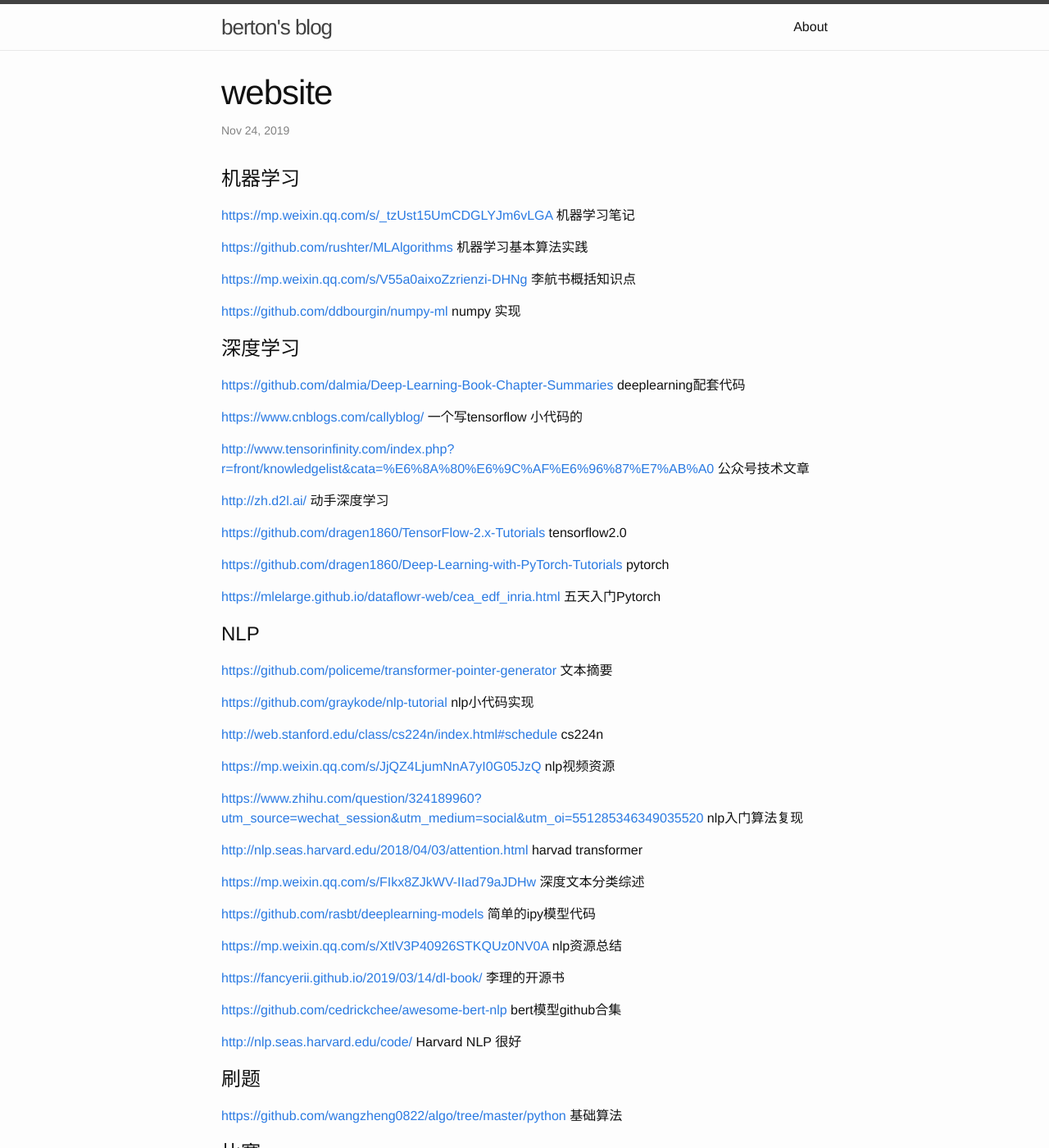
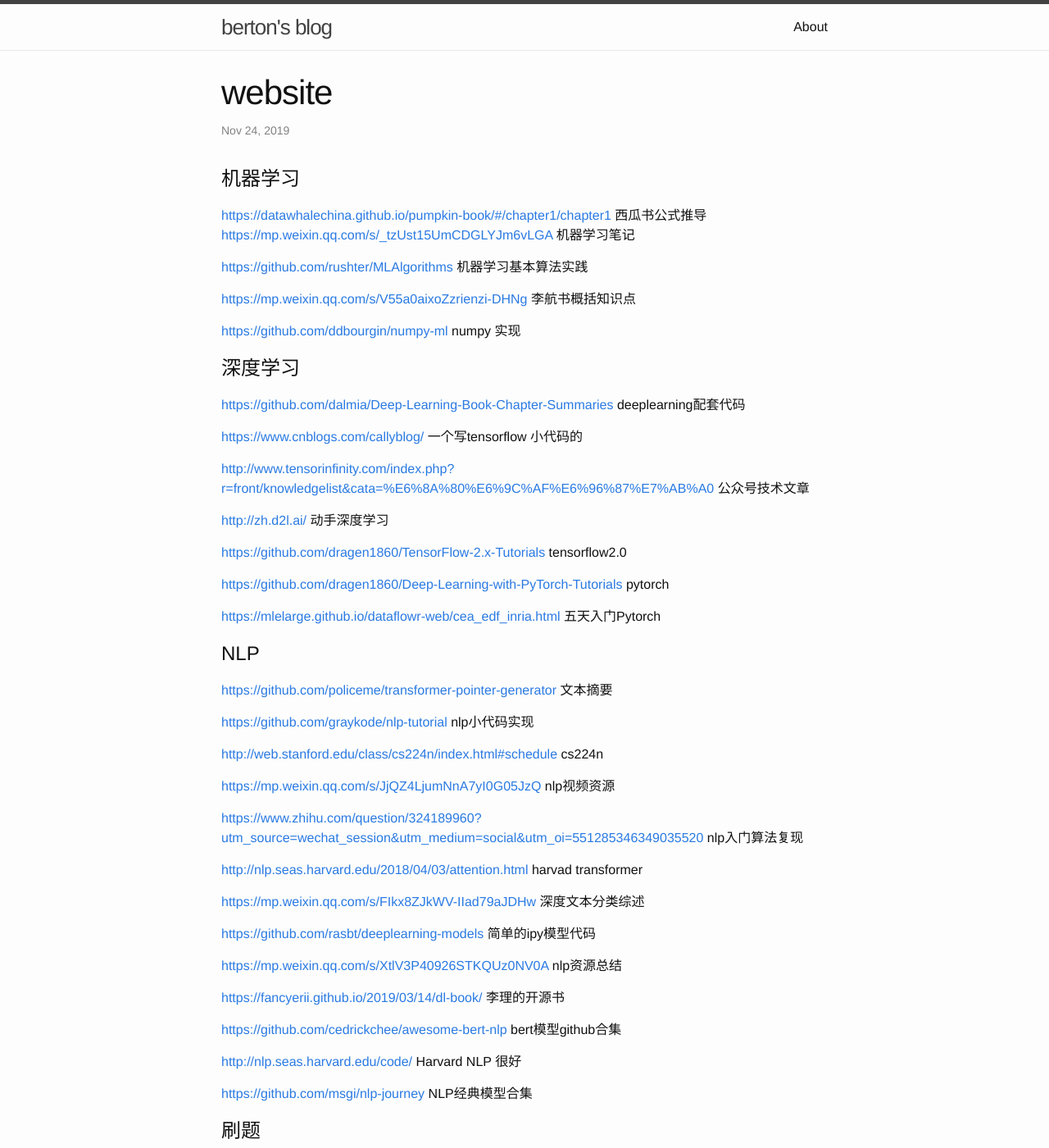
Before and after one commit to berton820/berton820.github.io, a Jekyll site: the page built from _posts/2019-6-30-website.markdown, in a window 1280 px wide and 1400 px high. Shown: the whole window at 82% size. Built offline with Jekyll 4.4.1, drawn with Linux system fonts in a browser that asks for light colours.

Commit message:
2019年 7月15日 星期一 17时07分07秒 CST

```diff
--- a/_posts/2019-6-30-tensorflow.markdown
+++ b/_posts/2019-6-30-tensorflow.markdown
@@ -22,4 +22,5 @@ sess = tf.Session(graph=graph, config=sess_config)
 
 
 # 网址
+<https://mp.weixin.qq.com/s/x5TOCcg3BvRjsFzKJicgRg> tensorboard
 <https://mp.weixin.qq.com/s/9etR8QEk4UXtoLqkJFQIHA> tf.metrics
--- a/_posts/2019-6-30-website.markdown
+++ b/_posts/2019-6-30-website.markdown
@@ -6,7 +6,7 @@ categories: commend
 ---
 
 # 机器学习
-
+<https://datawhalechina.github.io/pumpkin-book/#/chapter1/chapter1>  西瓜书公式推导
 <https://mp.weixin.qq.com/s/_tzUst15UmCDGLYJm6vLGA> 机器学习笔记
 
 <https://github.com/rushter/MLAlgorithms> 机器学习基本算法实践
@@ -55,6 +55,7 @@ categories: commend
 
 <http://nlp.seas.harvard.edu/code/> Harvard NLP 很好
 
+<https://github.com/msgi/nlp-journey> NLP经典模型合集
 # 刷题
 
 <https://github.com/wangzheng0822/algo/tree/master/python> 基础算法
```
Also changed, not shown: _posts/2019-6-30-corpus.markdown (added, +12 -0 lines).
